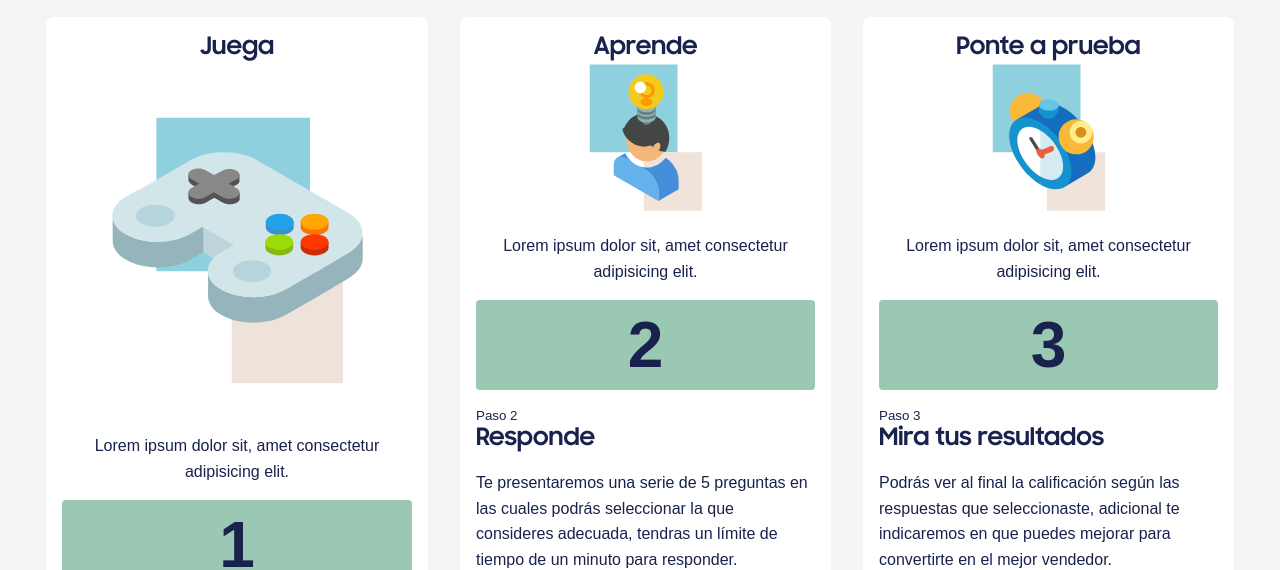
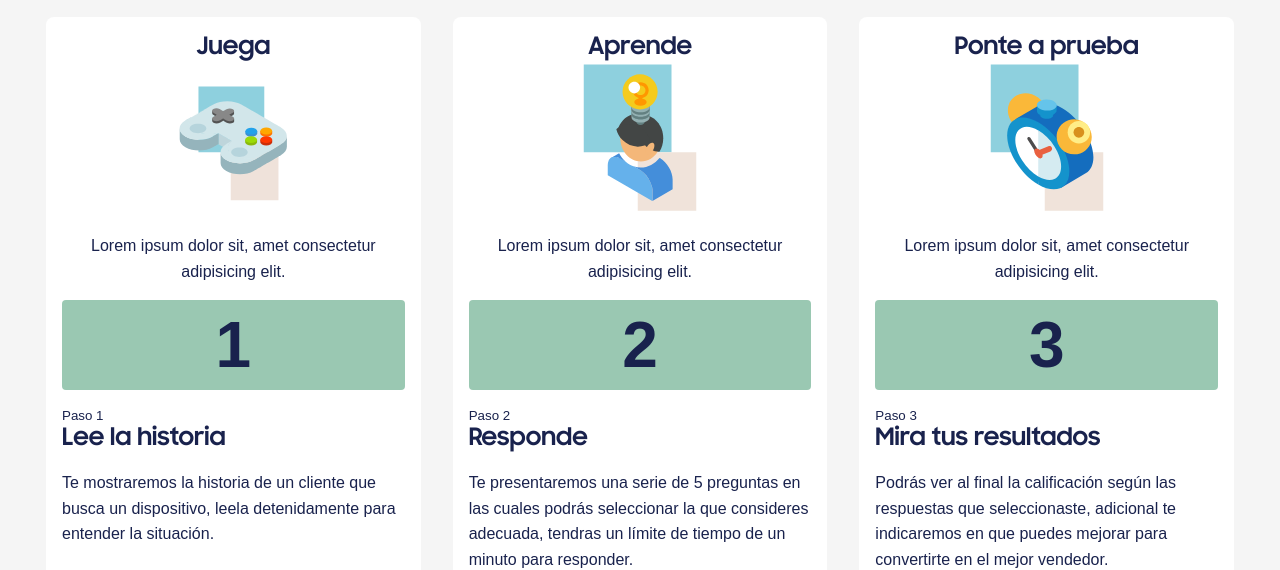
Before and after one commit to sebgraph/test-projects, a plain HTML site: page index.html in a window 1280 px wide. Shown: the part 238-808 px from the top of the page. Drawn offline with nearby package versions, Linux system fonts and the light colour scheme.

Commit message:
Update style.css

```diff
--- a/css/style.css
+++ b/css/style.css
@@ -403,8 +403,5 @@ p{
         padding: .5rem;
         height: calc(var(--header-height) - .5rem);
     }
-    .svg-icons {
-        width: 350px;
-    }
 
 }
```
